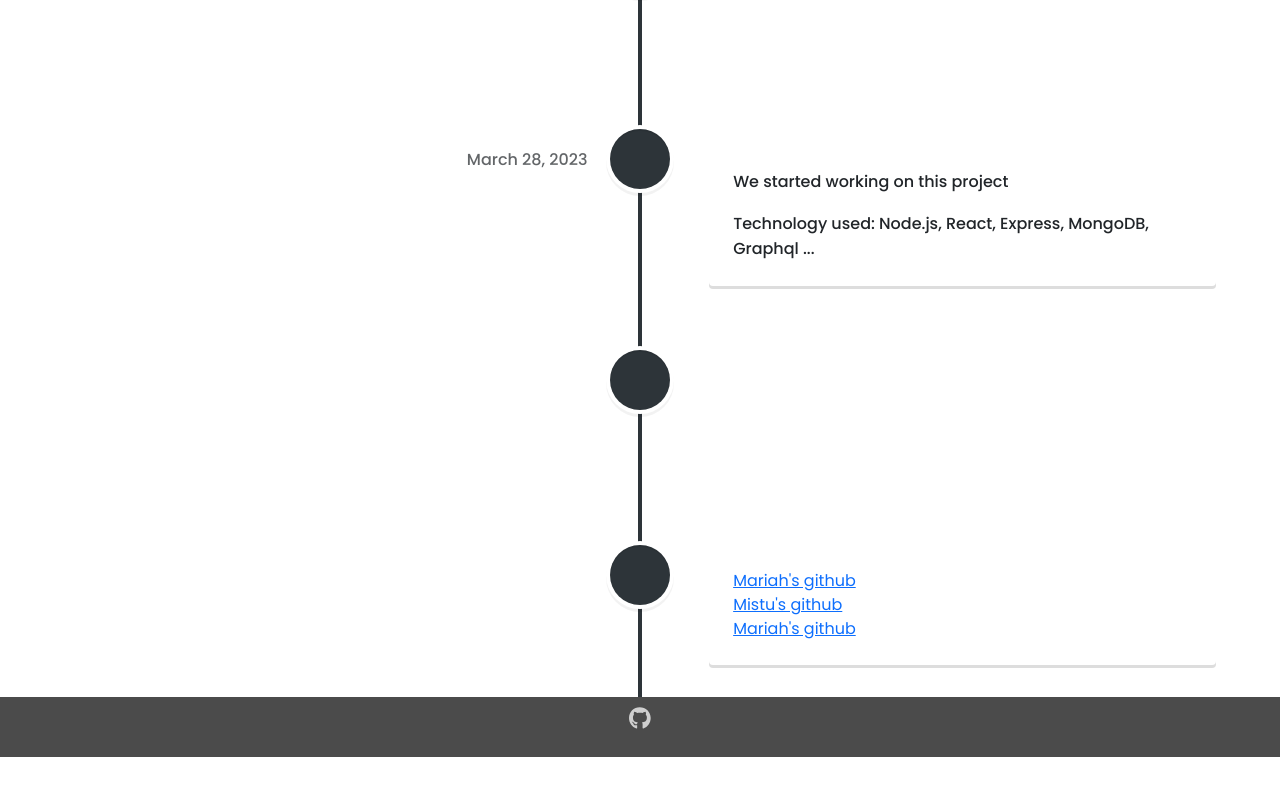
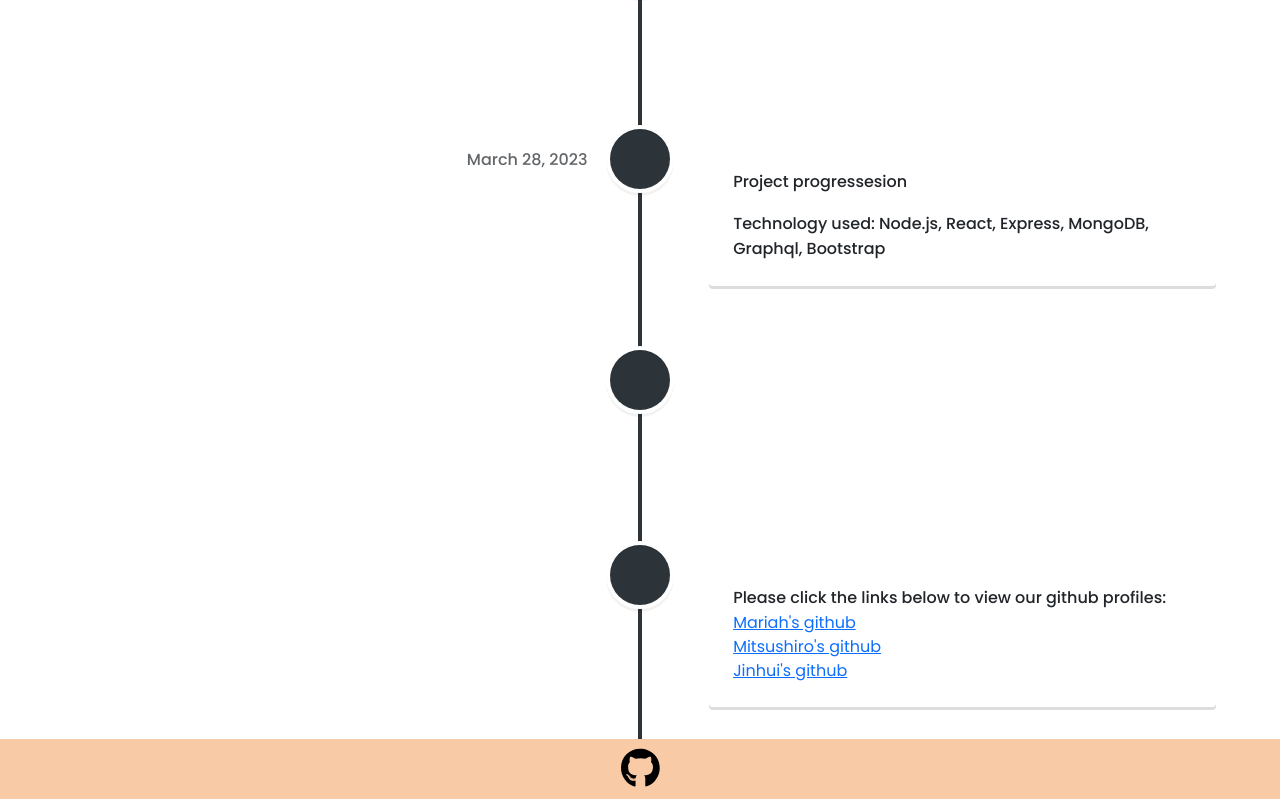
Before and after one commit to peachysnicker/MERN-PROJECT-3, a React (Create React App) app in the folder client/: page /Company in a window 1280 px wide. Shown: the part 282-1081 px from the top of the page. Before the commit the page ends 1039 px from the top, so only its background shows below. Built offline with nearby package versions, Linux system fonts and the light colour scheme; no server answers.

Commit message:
profile styling unfinished

```diff
--- a/client/src/App.css
+++ b/client/src/App.css
@@ -1,6 +1,6 @@
 @import url('https://fonts.googleapis.com/css2?family=Poppins:ital,wght@0,200;0,300;0,400;0,500;0,600;0,700;1,400&family=Roboto+Condensed:wght@300;400;700&display=swap');
 
-:root {
+/* :root {
   --color-brand--1: #ffb545;
   --color-brand--2: #00c46a;
   --color-dark--1: #2d3439;
@@ -8,7 +8,7 @@
   --color-light--1: #aaa;
   --color-light--2: #ececec;
   --color-light--3: rgb(214, 222, 224);
-}
+} */
 
 *, *::before, *::after {
   box-sizing: border-box;
@@ -76,16 +76,17 @@
   height: 7.5vh;
   min-height: 30px;
   display: flex;
-  background-color: rgba(30, 30, 30, 0.8);
+  background-color: #F8CBA6;
   display: flex;
   flex-direction: column;
   justify-content: center;
   align-items: center;
 }
 
-.footer p a {
-  color: #cfcfcf;
-  font-size: 1.4rem;
+
+.footer a {
+  color: #000;
+  font-size: 2.5rem;
 }
 
 .header a {
@@ -121,7 +122,7 @@
 
 .login-form {
   padding: 10px;
-  background-color: rgba(30, 30, 30, 0.8);
+  background-color: #F8CBA6;
   height: 60%;
   width: 80%;
   display: flex;
@@ -134,7 +135,7 @@
 
 .signup-form {
   padding: 10px;
-  background-color: rgba(30, 30, 30, 0.8);
+  background-color: #F8CBA6;
   height: 60%;
   width: 80%;
   display: flex;
--- a/client/src/components/Footer.js
+++ b/client/src/components/Footer.js
@@ -1,17 +1,19 @@
-import React from 'react';
-import { FontAwesomeIcon } from '@fortawesome/react-fontawesome';
-import { faGithub } from '@fortawesome/free-brands-svg-icons'
+import React from "react";
+import { FontAwesomeIcon } from "@fortawesome/react-fontawesome";
+import { faGithub } from "@fortawesome/free-brands-svg-icons";
 
 function Footer() {
   return (
-    <div className='footer'>
-      <p>
-        <a href="https://github.com/peachysnicker/MERN-PROJECT-3" target="_blank" rel="noreferrer">
-          <FontAwesomeIcon icon={faGithub}></FontAwesomeIcon>
-        </a>
-      </p>
+    <div className="footer">
+      <a
+        href="https://github.com/peachysnicker/MERN-PROJECT-3"
+        target="_blank"
+        rel="noreferrer"
+      >
+        <FontAwesomeIcon icon={faGithub}></FontAwesomeIcon>
+      </a>
     </div>
-  )
+  );
 }
 
 export default Footer;
--- a/client/src/pages/Company.js
+++ b/client/src/pages/Company.js
@@ -1,29 +1,67 @@
-import React from 'react';
-import { VerticalTimeline, VerticalTimelineElement } from 'react-vertical-timeline-component';
-import 'react-vertical-timeline-component/style.min.css';
+import React from "react";
+import {
+  VerticalTimeline,
+  VerticalTimelineElement,
+} from "react-vertical-timeline-component";
+import "react-vertical-timeline-component/style.min.css";
 
 function Company() {
   return (
-    <VerticalTimeline lineColor='#2d3439'>
-      <VerticalTimelineElement className='vertical-timeline-element--education' date='March 27, 2023' iconStyle={{background: '#2d3439', color: '#fff'}}>
+    <VerticalTimeline lineColor="#2d3439">
+      <VerticalTimelineElement
+        className="vertical-timeline-element--education"
+        date="March 27, 2023"
+        iconStyle={{ background: "#2d3439", color: "#fff" }}
+      >
         <p>Idea about this website generated</p>
         <p>Team members: Mariah, Mitsu, Jinhui</p>
       </VerticalTimelineElement>
-      <VerticalTimelineElement className='vertical-timeline-element--education' date='March 28, 2023' iconStyle={{background: '#2d3439', color: '#fff'}}>
-        <p>We started working on this project</p>
-        <p>Technology used: Node.js, React, Express, MongoDB, Graphql ...</p>
+      <VerticalTimelineElement
+        className="vertical-timeline-element--education"
+        date="March 28, 2023"
+        iconStyle={{ background: "#2d3439", color: "#fff" }}
+      >
+        <p>Project progressesion</p>
+        <p>
+          Technology used: Node.js, React, Express, MongoDB, Graphql, Bootstrap
+        </p>
       </VerticalTimelineElement>
-      <VerticalTimelineElement className='vertical-timeline-element--education' date='April 02, 2023' iconStyle={{background: '#2d3439', color: '#fff'}}>
+      <VerticalTimelineElement
+        className="vertical-timeline-element--education"
+        date="April 02, 2023"
+        iconStyle={{ background: "#2d3439", color: "#fff" }}
+      >
         <p>Project completed</p>
         <p>Website deployed to Heroku</p>
       </VerticalTimelineElement>
-      <VerticalTimelineElement className='vertical-timeline-element--education' iconStyle={{background: '#2d3439', color: '#fff'}}>
-        <a href="https://github.com/peachysnicker" rel="noreferrer" target="_blank">Mariah's github</a> <br />
-        <a href="https://github.com/mitsushiro1" rel="noreferrer" target="_blank">Mistu's github</a> <br />
-        <a href="https://github.com/jhu8480" rel="noreferrer" target="_blank">Mariah's github</a> <br />
+      <VerticalTimelineElement
+        className="vertical-timeline-element--education"
+        iconStyle={{ background: "#2d3439", color: "#fff" }}
+      >
+        <p>Please click the links below to view our github profiles:</p>
+        <a
+          href="https://github.com/peachysnicker"
+          rel="noreferrer"
+          target="_blank"
+        >
+          Mariah's github
+        </a>{" "}
+        <br />
+        <a
+          href="https://github.com/mitsushiro1"
+          rel="noreferrer"
+          target="_blank"
+        >
+          Mitsushiro's github
+        </a>{" "}
+        <br />
+        <a href="https://github.com/jhu8480" rel="noreferrer" target="_blank">
+          Jinhui's github
+        </a>{" "}
+        <br />
       </VerticalTimelineElement>
     </VerticalTimeline>
-)
+  );
 }
 
 export default Company;
--- a/client/src/pages/Login.js
+++ b/client/src/pages/Login.js
@@ -1,12 +1,12 @@
-import React, { useState } from 'react';
-import { Link } from 'react-router-dom';
-import { useMutation } from '@apollo/client';
-import { LOGIN_USER } from '../utils/mutations';
+import React, { useState } from "react";
+import { Link } from "react-router-dom";
+import { useMutation } from "@apollo/client";
+import { LOGIN_USER } from "../utils/mutations";
 
-import Auth from '../utils/auth';
+import Auth from "../utils/auth";
 
 function Login() {
-  const [formState, setFormState] = useState({ email: '', password: '' });
+  const [formState, setFormState] = useState({ email: "", password: "" });
   const [login, { error, data }] = useMutation(LOGIN_USER);
 
   const handleChange = (event) => {
@@ -32,19 +32,18 @@ function Login() {
     }
 
     setFormState({
-      email: '',
-      password: '',
+      email: "",
+      password: "",
     });
   };
   return (
-    <div className='flex-container'>
+    <div className="flex-container">
       {data ? (
         <p>
-                Success! You may now head{' '}
-                <Link to="/">back to the homepage.</Link>
+          Success! You may now head <Link to="/">back to the homepage.</Link>
         </p>
       ) : (
-              <form className='login-form' onSubmit={handleFormSubmit}>
+        <form className="login-form" onSubmit={handleFormSubmit}>
           <h2>Please Login</h2>
           <input
             placeholder="Your email"
@@ -52,30 +51,25 @@ function Login() {
             type="email"
             value={formState.email}
             onChange={handleChange}
-                /> <br />
+          />{" "}
+          <br />
           <input
             placeholder="******"
             name="password"
             type="password"
             value={formState.password}
             onChange={handleChange}
-                /> <br />
-                <button
-                  style={{ cursor: 'pointer' }}
-                  type="submit"
-                >
+          />{" "}
+          <br />
+          <button className="btn btn-block btn-light" type="submit">
             Login
           </button>
         </form>
       )}
 
-            {error && (
-              <div>
-                {error.message}
+      {error && <div>{error.message}</div>}
     </div>
-            )}
-    </div>
-  )
+  );
 }
 
 export default Login;
--- a/client/src/pages/Profile.js
+++ b/client/src/pages/Profile.js
@@ -1,26 +1,28 @@
-import React, {useState} from 'react';
-import { useQuery, useMutation } from '@apollo/client';
-import { GET_ME } from '../utils/queries';
-import { ADD_PAYMENT_INFO, ADD_ADDRESS } from '../utils/mutations';
-import { Link } from 'react-router-dom';
+import React, { useState } from "react";
+import { useQuery, useMutation } from "@apollo/client";
+import { GET_ME } from "../utils/queries";
+import { ADD_PAYMENT_INFO, ADD_ADDRESS } from "../utils/mutations";
+import { Link } from "react-router-dom";
 
-import Auth from '../utils/auth';
+import Auth from "../utils/auth";
 
 function Profile() {
   const { loadingQuery, data } = useQuery(GET_ME);
-  const [addPaymentInfo, { loadingMutation, error}] = useMutation(ADD_PAYMENT_INFO);
-  const [addAddress, { loading: loadingAddress, error: addressError}] = useMutation(ADD_ADDRESS);
+  const [addPaymentInfo, { loadingMutation, error }] =
+    useMutation(ADD_PAYMENT_INFO);
+  const [addAddress, { loading: loadingAddress, error: addressError }] =
+    useMutation(ADD_ADDRESS);
   console.log(data);
 
-  const [cardNumber, setCardNumber] = useState('');
-  const [expirationDate, setExpirationDate] = useState('');
-  const [cvv, setCvv] = useState('');
+  const [cardNumber, setCardNumber] = useState("");
+  const [expirationDate, setExpirationDate] = useState("");
+  const [cvv, setCvv] = useState("");
 
-  const [street, setStreet] = useState('');
-  const [city, setCity] = useState('');
-  const [province, setProvince] = useState('');
-  const [postalCode, setPostalCode] = useState('');
-  const [phone, setPhone] = useState('');
+  const [street, setStreet] = useState("");
+  const [city, setCity] = useState("");
+  const [province, setProvince] = useState("");
+  const [postalCode, setPostalCode] = useState("");
+  const [phone, setPhone] = useState("");
 
   const handleFormSubmit = async (event) => {
     event.preventDefault();
@@ -31,15 +33,15 @@ function Profile() {
           payment: {
             card_number: cardNumber,
             expiration_date: expirationDate,
-            cvv: cvv
-          }
-        }
+            cvv: cvv,
+          },
+        },
       });
 
       // Clear the input fields after the mutation is completed
-      setCardNumber('');
-      setExpirationDate('');
-      setCvv('');
+      setCardNumber("");
+      setExpirationDate("");
+      setCvv("");
     } catch (error) {
       console.error(error);
     }
@@ -60,11 +62,11 @@ function Profile() {
         },
       });
       // Clear the input fields after the mutation is completed
-      setStreet('');
-      setCity('');
-      setProvince('');
-      setPostalCode('');
-      setPhone('');
+      setStreet("");
+      setCity("");
+      setProvince("");
+      setPostalCode("");
+      setPhone("");
     } catch (e) {
       console.log(e);
     }
@@ -75,55 +77,129 @@ function Profile() {
   }
 
   if (error || addressError) {
-    return <div>{error || addressError}</div>
+    return <div>{error || addressError}</div>;
   }
 
-
   return (
-    <div className='profile-container'>
+    <div className="profile-container">
+      <h6>Your Account Info:</h6>
       {Auth.loggedIn() ? (
-        <div className='profile'>
-          <div>ID: {data ? data.me._id : ''}</div>
-          <div>Email: {data ? data.me.email : ''}</div>
-          <div>Admin: {data ? data.me.isAdmin ? (<Link to="/admin">Go to Admin Page</Link>) : 'N/A' : ''}</div>
-          <div>Credit card info: {data ? data.me.payment.cvv !== null ? 'Saved' : '' : ''}</div>
-          <div>Address: {data ? data.me.address.city !== null ? `${data.me.address.street} ${data.me.address.city} ${data.me.address.province}` : '' : ''}</div>
-
+        <div className="profile">
+          <div>ID: {data ? data.me._id : ""}</div>
+          <div>Email: {data ? data.me.email : ""}</div>
+          <div>
+            Admin:{" "}
+            {data ? (
+              data.me.isAdmin ? (
+                <Link to="/admin">Go to Admin Page</Link>
+              ) : (
+                "N/A"
+              )
+            ) : (
+              ""
+            )}
+          </div>
+          <div>
+            Credit card info:{" "}
+            {data ? (data.me.payment.cvv !== null ? "Saved" : "") : ""}
+          </div>
+          <div>
+            Address:{" "}
+            {data
+              ? data.me.address.city !== null
+                ? `${data.me.address.street} ${data.me.address.city} ${data.me.address.province}`
+                : ""
+              : ""}
+          </div>
+          <div>
             <form onSubmit={handleFormSubmit}>
               <h2>Save your card info</h2>
               <label htmlFor="cardNumber">Card Number:</label>
-            <input type="text" id="cardNumber" value={cardNumber} onChange={(event) => setCardNumber(event.target.value)} /> <br />
+              <input
+                type="text"
+                id="cardNumber"
+                value={cardNumber}
+                onChange={(event) => setCardNumber(event.target.value)}
+              />{" "}
+              <br />
               <label htmlFor="expirationDate">Expiration Date:</label>
-            <input type="text" id="expirationDate" value={expirationDate} onChange={(event) => setExpirationDate(event.target.value)} /> <br />
+              <input
+                type="text"
+                id="expirationDate"
+                value={expirationDate}
+                onChange={(event) => setExpirationDate(event.target.value)}
+              />{" "}
+              <br />
               <label htmlFor="cvv">CVV:</label>
-            <input type="text" id="cvv" value={cvv} onChange={(event) => setCvv(event.target.value)} /> <br />
-            <button type="submit">Save Payment Information</button>
+              <input
+                type="text"
+                id="cvv"
+                value={cvv}
+                onChange={(event) => setCvv(event.target.value)}
+              />{" "}
+              <br />
+              <button className="btn btn-block btn-light" type="submit">
+                Save Payment Information
+              </button>
             </form>
-
-          <form onSubmit={handleAddressFormSubmit}>
+          </div>
+          <div>
+            <form className="" onSubmit={handleAddressFormSubmit}>
               <h2>Save your address info</h2>
               <label htmlFor="street">Street:</label>
-            <input type="text" id="street" value={street} onChange={(event) => setStreet(event.target.value)} /> <br />
+              <input
+                type="text"
+                id="street"
+                value={street}
+                onChange={(event) => setStreet(event.target.value)}
+              />{" "}
+              <br />
               <label htmlFor="city">City:</label>
-            <input type="text" id="city" value={city} onChange={(event) => setCity(event.target.value)} /> <br />
+              <input
+                type="text"
+                id="city"
+                value={city}
+                onChange={(event) => setCity(event.target.value)}
+              />{" "}
+              <br />
               <label htmlFor="province">Province:</label>
-            <input type="text" id="province" value={province} onChange={(event) => setProvince(event.target.value)} /> <br />
+              <input
+                type="text"
+                id="province"
+                value={province}
+                onChange={(event) => setProvince(event.target.value)}
+              />{" "}
+              <br />
               <label htmlFor="postalCode">Postal Code:</label>
-            <input type="text" id="postalCode" value={postalCode} onChange={(event) => setPostalCode(event.target.value)} /> <br />
+              <input
+                type="text"
+                id="postalCode"
+                value={postalCode}
+                onChange={(event) => setPostalCode(event.target.value)}
+              />{" "}
+              <br />
               <label htmlFor="phone">Phone:</label>
-            <input type="text" id="phone" value={phone} onChange={(event) => setPhone(event.target.value)} /> <br />
-            <button type="submit">Save Address Information</button>
+              <input
+                type="text"
+                id="phone"
+                value={phone}
+                onChange={(event) => setPhone(event.target.value)}
+              />{" "}
+              <br />
+              <button className="btn btn-block btn-light" type="submit">
+                Save Address Information
+              </button>
             </form>
-
+          </div>
         </div>
       ) : (
         <div>
           You need to login to check your profile
-          <Link to='home'>Home</Link>
+          <Link to="home">Home</Link>
         </div>
       )}
     </div>
-  )
+  );
 }
 
 export default Profile;
--- a/client/src/pages/Signup.js
+++ b/client/src/pages/Signup.js
@@ -1,16 +1,16 @@
-import React, { useState } from 'react';
-import { Link } from 'react-router-dom';
+import React, { useState } from "react";
+import { Link } from "react-router-dom";
 
-import { useMutation } from '@apollo/client';
-import { ADD_USER } from '../utils/mutations';
+import { useMutation } from "@apollo/client";
+import { ADD_USER } from "../utils/mutations";
 
-import Auth from '../utils/auth';
+import Auth from "../utils/auth";
 
 function Signup() {
   const [formState, setFormState] = useState({
-    username: '',
-    email: '',
-    password: '',
+    username: "",
+    email: "",
+    password: "",
   });
   const [addUser, { error, data }] = useMutation(ADD_USER);
 
@@ -39,14 +39,13 @@ function Signup() {
   };
 
   return (
-    <div className='flex-container'>
+    <div className="flex-container">
       {data ? (
         <p>
-                Success! You may now head{' '}
-                <Link to="/">back to the homepage.</Link>
+          Success! You may now head <Link to="/">back to the homepage.</Link>
         </p>
       ) : (
-              <form className='signup-form' onSubmit={handleFormSubmit}>
+        <form className="signup-form" onSubmit={handleFormSubmit}>
           <h2>Please Sign Up</h2>
           <input
             placeholder="Your username"
@@ -70,8 +69,8 @@ function Signup() {
             onChange={handleChange}
           />
           <button
-                  className="btn btn-block btn-primary"
-                  style={{ cursor: 'pointer' }}
+            className="btn btn-block btn-light"
+            style={{ cursor: "pointer" }}
             type="submit"
           >
             Sign up
@@ -80,12 +79,10 @@ function Signup() {
       )}
 
       {error && (
-              <div className="my-3 p-3 bg-danger text-white">
-                {error.message}
-              </div>
+        <div className="my-3 p-3 bg-danger text-white">{error.message}</div>
       )}
     </div>
-  )
+  );
 }
 
 export default Signup;
```
Lines whose indentation alone changed are shown as unchanged.
